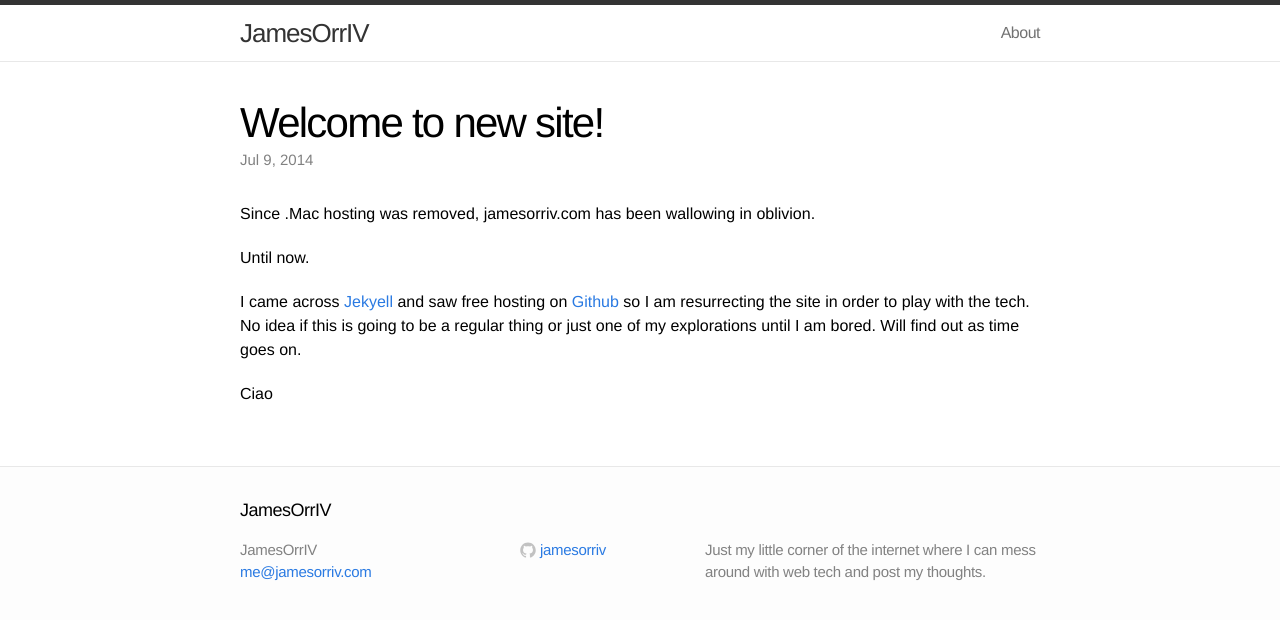
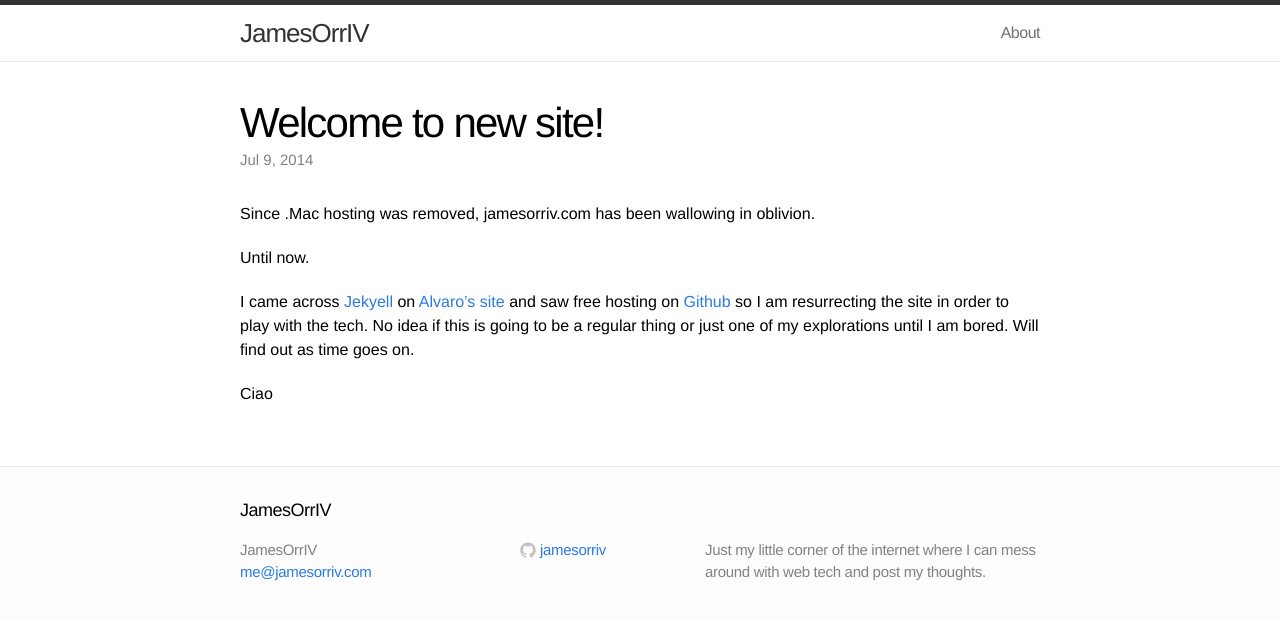
Before and after one commit to jamesorriv/jamesorriv.github.io, a Jekyll site: the page built from _posts/2014-07-09-new-site.markdown, in a window 1280 px wide. Shown: the top 620 px of the page. Built offline with Jekyll 4.4.1, drawn with Linux system fonts in a browser that asks for light colours.

Commit message:
Add link to Alvaro's site.

```diff
--- a/_posts/2014-07-09-new-site.markdown
+++ b/_posts/2014-07-09-new-site.markdown
@@ -9,10 +9,11 @@ Since .Mac hosting was removed, jamesorriv.com has been wallowing in oblivion.
 
 Until now.
 
-I came across [Jekyell][jekyll] and saw free hosting on [Github][gh] so I am resurrecting the site in order to play with the tech.
+I came across [Jekyell][jekyll] on [Alvaro's site][alvarop] and saw free hosting on [Github][gh] so I am resurrecting the site in order to play with the tech.
 No idea if this is going to be a regular thing or just one of my explorations until I am bored. Will find out as time goes on.
 
 Ciao
 
 [jekyll]:    http://jekyllrb.com
 [gh]:        https://github.com/
+[alvarop]:   http://alvarop.com
```
